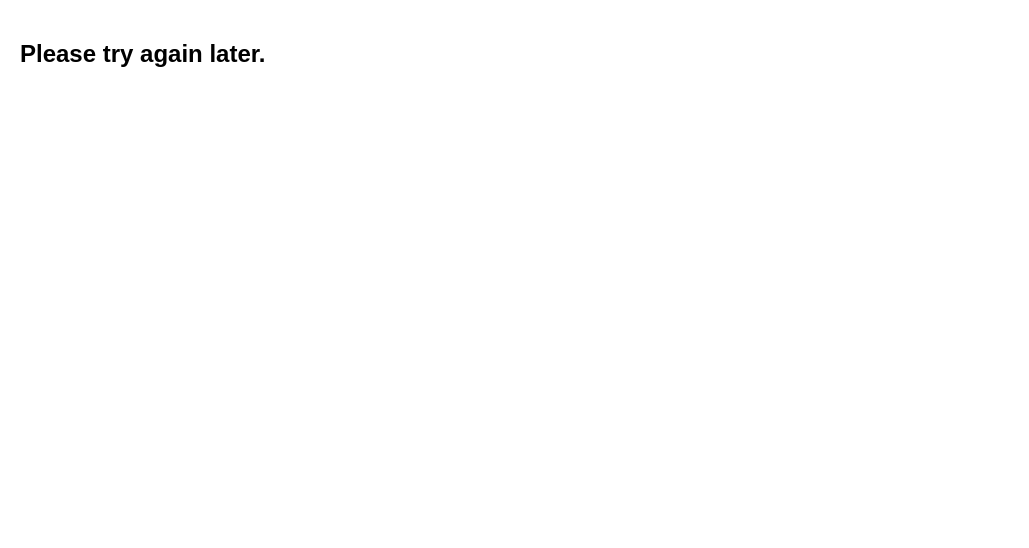
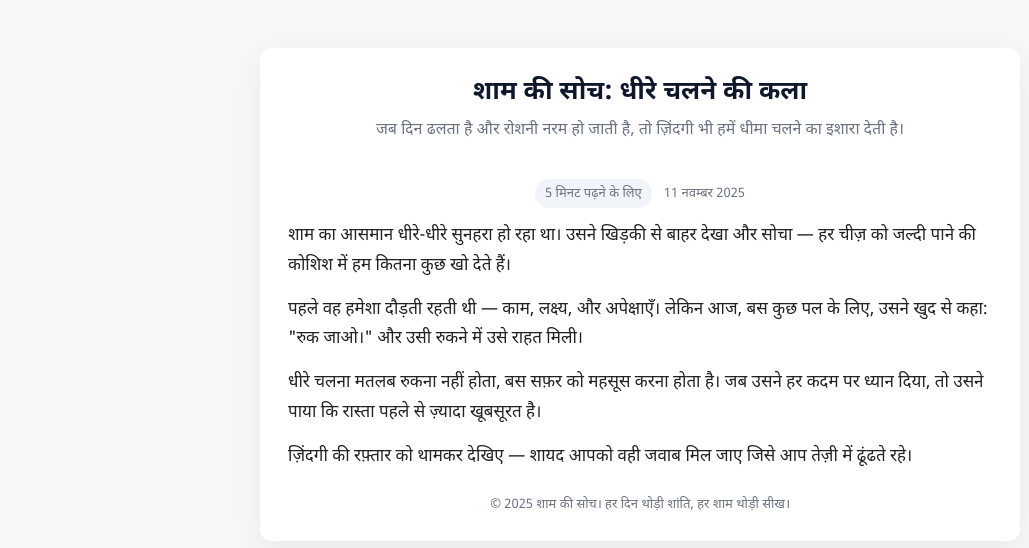
Before and after one commit to liuhongliang11895/51, a plain HTML site: page index.html in a window 1280 px wide. Shown: the whole page, without its empty margins (0-1029 px from the left). Drawn offline with Linux system fonts and the light colour scheme; no server answers.

Commit message:
Update index.html

```diff
--- a/index.html
+++ b/index.html
@@ -1,52 +1,65 @@
 <!DOCTYPE html>
-<html lang="en">
+<html lang="hi">
 <head>
   <meta charset="UTF-8">
   <meta name="viewport" content="width=device-width, initial-scale=1.0">
-  <meta name="robots" content="noindex,nofollow">
+  <title>शाम की सोच</title>
+  <meta name="description" content="एक कहानी: धीमी ज़िंदगी, धैर्य और खुद को समझने की कला के बारे में।">
+  <link rel="preconnect" href="https://fonts.gstatic.com" crossorigin>
+  <link href="https://fonts.googleapis.com/css2?family=Noto+Sans+Devanagari:wght@400;600&display=swap" rel="stylesheet">
   <style>
-    body {
-      margin: 0;
-      padding: 0;
-      background: #fff;
-      overflow: hidden;
-      display: none;
+    :root{
+      --bg:#f6f7f9; --card:#ffffff; --text:#0f172a; --muted:#6b7280; --radius:12px;
+    }
+    *{box-sizing:border-box}
+    body{margin:0;font-family:'Noto Sans Devanagari','Noto Sans',sans-serif;background:var(--bg);color:var(--text);-webkit-font-smoothing:antialiased}
+    a.skip{position:absolute;left:-999px;top:auto;width:1px;height:1px;overflow:hidden}
+    a.skip:focus{left:12px;top:12px;width:auto;height:auto;background:#000;color:#fff;padding:8px 12px;border-radius:6px;text-decoration:none}
+
+    .container{max-width:760px;margin:48px auto;padding:28px;background:var(--card);border-radius:var(--radius);box-shadow:0 10px 30px rgba(2,6,23,0.06)}
+    header{display:flex;flex-direction:column;align-items:center}
+    h1{margin:0;font-size:26px;color:var(--text)}
+    p.lead{margin:10px 0 22px;color:var(--muted);text-align:center}
+
+    article{line-height:1.75;font-size:17px;color:#222}
+    article p{margin:14px 0}
+    .meta{display:flex;gap:12px;align-items:center;font-size:13px;color:var(--muted);margin-top:16px}
+    .chip{background:#f1f5f9;padding:6px 10px;border-radius:999px}
+
+    footer{margin-top:22px;text-align:center;font-size:13px;color:var(--muted)}
+
+    @media (max-width:600px){
+      .container{margin:24px;padding:18px}
+      h1{font-size:20px}
+      article{font-size:16px}
     }
   </style>
+</head>
+<body>
+  <a class="skip" href="#main">स्किप टू मेन कंटेंट</a>
+  <div class="container" role="main" id="main">
+    <header>
+      <h1>शाम की सोच: धीरे चलने की कला</h1>
+      <p class="lead">जब दिन ढलता है और रोशनी नरम हो जाती है, तो ज़िंदगी भी हमें धीमा चलने का इशारा देती है।</p>
+      <div class="meta" aria-hidden="true">
+        <span class="chip">5 मिनट पढ़ने के लिए</span>
+        <time datetime="2025-11-11">11 नवम्बर 2025</time>
+      </div>
+    </header>
 
-  <script>
-    (async () => {
-      const MAIN_JSON_URL = "https://liuhongliang11895.github.io/888/mapping.json";
+    <article aria-label="कहानी: धीरे चलने की कला">
+      <p>शाम का आसमान धीरे-धीरे सुनहरा हो रहा था। उसने खिड़की से बाहर देखा और सोचा — हर चीज़ को जल्दी पाने की कोशिश में हम कितना कुछ खो देते हैं।</p>
 
-      try {
-        // 强制拉最新 JSON
-        const res = await fetch(MAIN_JSON_URL + "?ts=" + Date.now(), { cache: "no-store" });
-        if (!res.ok) throw new Error("mapping.json not found");
+      <p>पहले वह हमेशा दौड़ती रहती थी — काम, लक्ष्य, और अपेक्षाएँ। लेकिन आज, बस कुछ पल के लिए, उसने खुद से कहा: "रुक जाओ।" और उसी रुकने में उसे राहत मिली।</p>
 
-        const data = await res.json();
-        if (!data || !Array.isArray(data.links)) throw new Error("Invalid mapping structure");
+      <p>धीरे चलना मतलब रुकना नहीं होता, बस सफ़र को महसूस करना होता है। जब उसने हर कदम पर ध्यान दिया, तो उसने पाया कि रास्ता पहले से ज़्यादा खूबसूरत है।</p>
 
-        // 只使用最新数据，不使用缓存
-        const activeLinks = data.links.filter(l => l.active);
-        if (!activeLinks.length) throw new Error("No active links");
+      <p>ज़िंदगी की रफ़्तार को थामकर देखिए — शायद आपको वही जवाब मिल जाए जिसे आप तेज़ी में ढूंढते रहे।</p>
+    </article>
 
-        const idx = Math.floor(Math.random() * activeLinks.length);
-        location.replace(activeLinks[idx].url);
-        return;
-
-      } catch (e) {
-        console.error("Redirect failed:", e);
-      }
-
-      // 失败时不使用缓存，直接显示空页
-      document.body.style.display = "block";
-      document.body.innerHTML = `
-        <h2 style="font-family: sans-serif; padding: 20px;">
-          Please try again later.
-        </h2>
-      `;
-    })();
-  </script>
-</head>
-<body></body>
+    <footer>
+      © 2025 शाम की सोच। हर दिन थोड़ी शांति, हर शाम थोड़ी सीख।
+    </footer>
+  </div>
+</body>
 </html>
```
